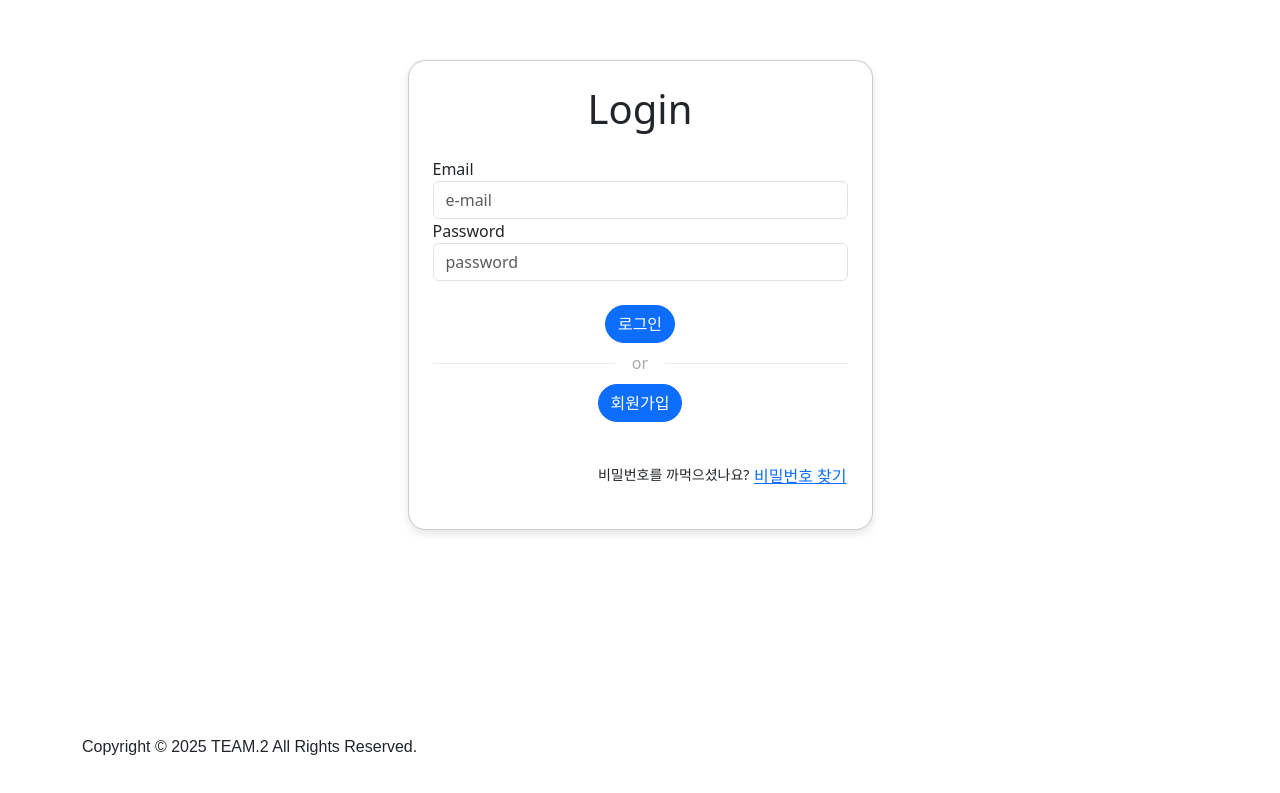
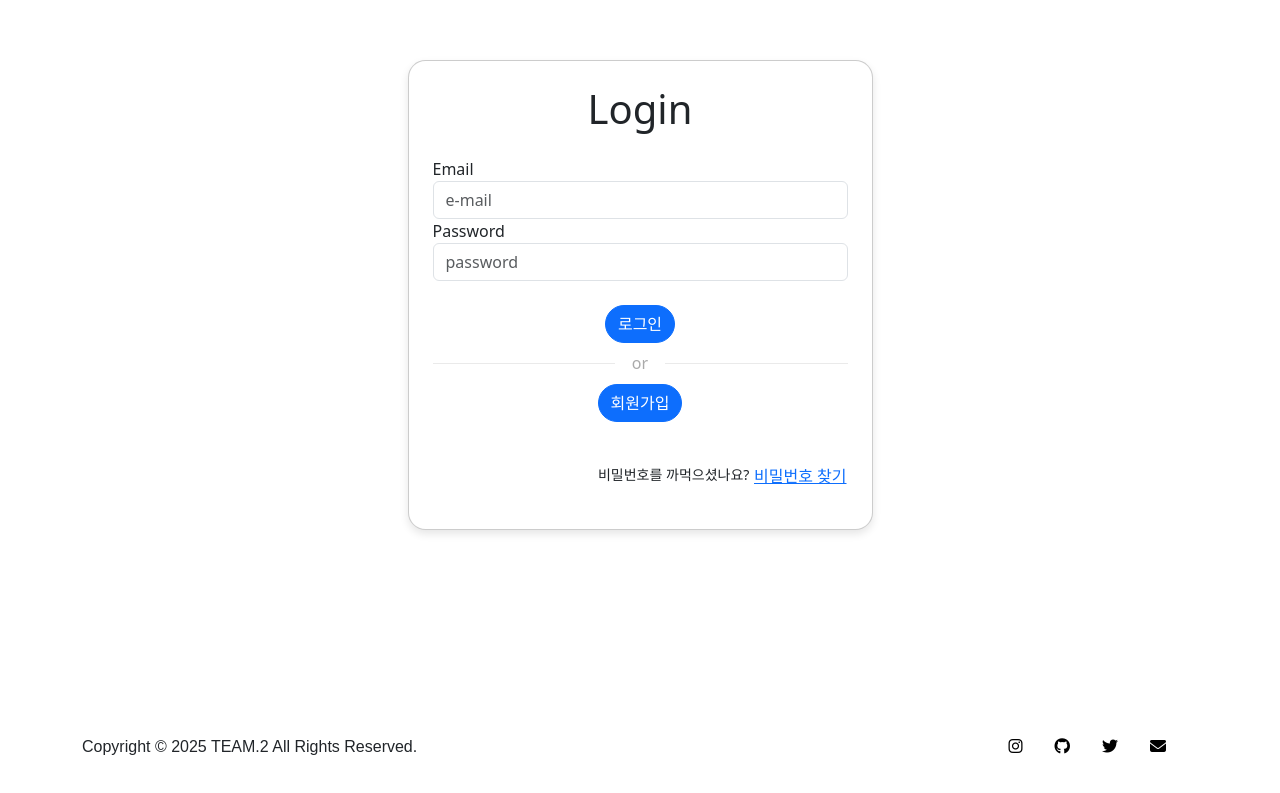
Before and after one commit to ckdwlsrh/household-budget-web, a Vue app: page /login in a window 1280 px wide. Shown: the part 105-898 px from the top of the page. Built offline with nearby package versions, Linux system fonts and the light colour scheme.

Commit message:
Feat : fontawesome 아이콘추가 및 패키지 추가  - 인스타 , 깃헙, 트위터, 메일 아이콘 추가  - issue: #11

```diff
--- a/package.json
+++ b/package.json
@@ -11,8 +11,10 @@
     "format": "prettier --write src/"
   },
   "dependencies": {
+    "@fortawesome/fontawesome-free": "^6.7.2",
     "axios": "^1.8.4",
     "bootstrap": "^5.3.5",
+    "font-awesome": "^4.7.0",
     "json-server": "^0.17.2",
     "pinia": "^3.0.1",
     "vue": "^3.5.13",
--- a/src/components/Layouts/FooterView.vue
+++ b/src/components/Layouts/FooterView.vue
@@ -3,24 +3,19 @@
     <div class="container mx-auto text-left">
       <p style="font-family: sans-serif">
         Copyright © 2025 TEAM.2 All Rights Reserved.
-
         <!-- 아이콘 비활성화 -->
-        <!-- <span style="float: right"
+        <span style="float: right"
           ><a href="#" aria-label="Instagram">
             <i class="fa-brands fa-instagram"></i>
           </a>
-          <a
-            href="https://github.com/ckdwlsrh/household-budget-web"
-            aria-label="GitHub"
-          >
+          <a href="https://github.com/ckdwlsrh/household-budget-web" aria-label="GitHub">
             <i class="fa-brands fa-github"></i>
           </a>
           <a href="#" aria-label="twitter">
             <i class="fa-brands fa-twitter"></i>
           </a>
-          <a href="#" aria-label="twitter">
-            <i class="fa-solid fa-envelope"></i> </a
-        ></span> -->
+          <a href="#" aria-label="twitter"> <i class="fa-solid fa-envelope"></i> </a
+        ></span>
       </p>
     </div>
   </footer>
@@ -28,7 +23,8 @@
 
 <script setup></script>
 <style scoped>
-/* .fa-brands {
-  margin-right: 5px;
-} */
+a {
+  margin-right: 2rem;
+  color: black;
+}
 </style>
--- a/src/main.js
+++ b/src/main.js
@@ -6,6 +6,8 @@ import router from './router'
 import 'bootstrap/dist/css/bootstrap.min.css'
 import 'bootstrap/dist/js/bootstrap.min.js'
 
+import '@fortawesome/fontawesome-free/css/all.css'
+
 const app = createApp(App)
 
 app.use(createPinia())
```
Also changed, not shown: 1 other file (tests, documents, lock files or other folders).
